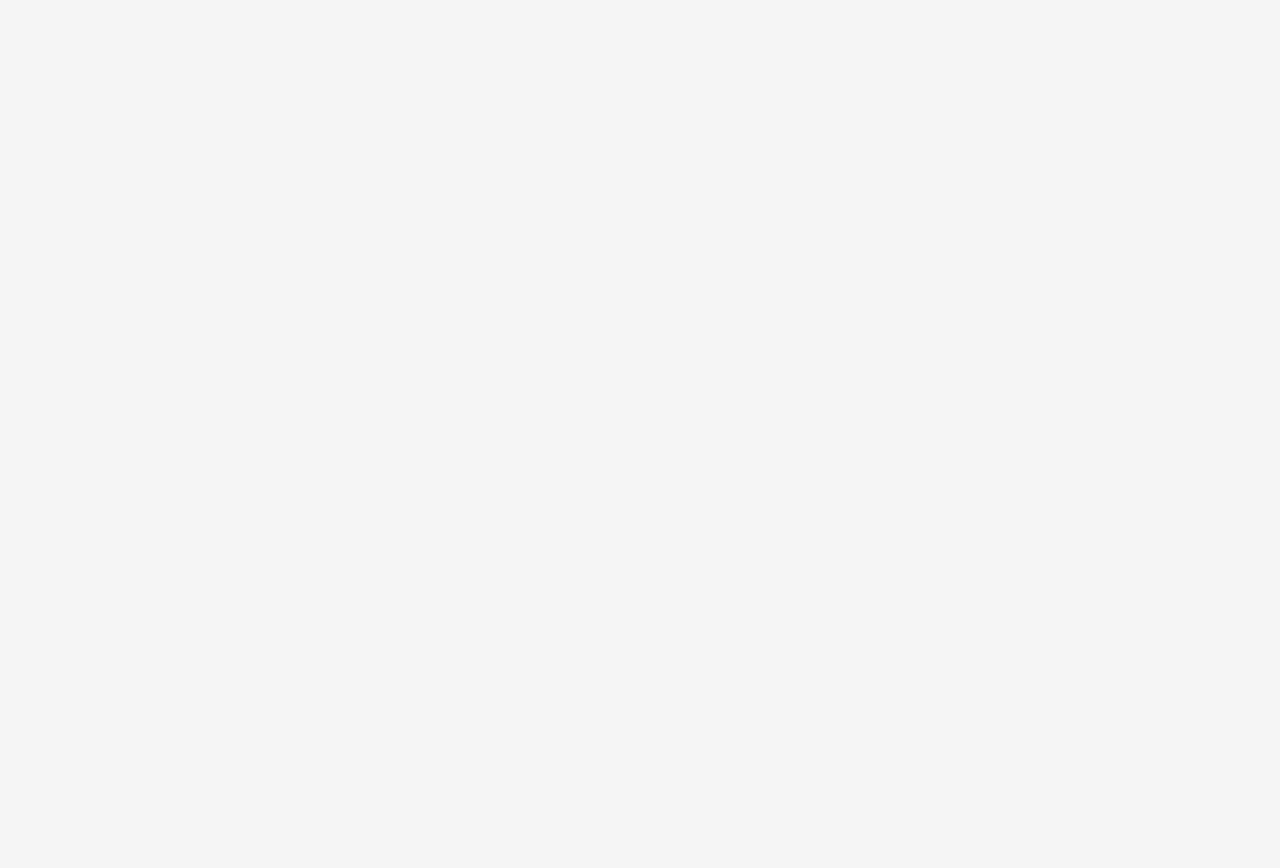
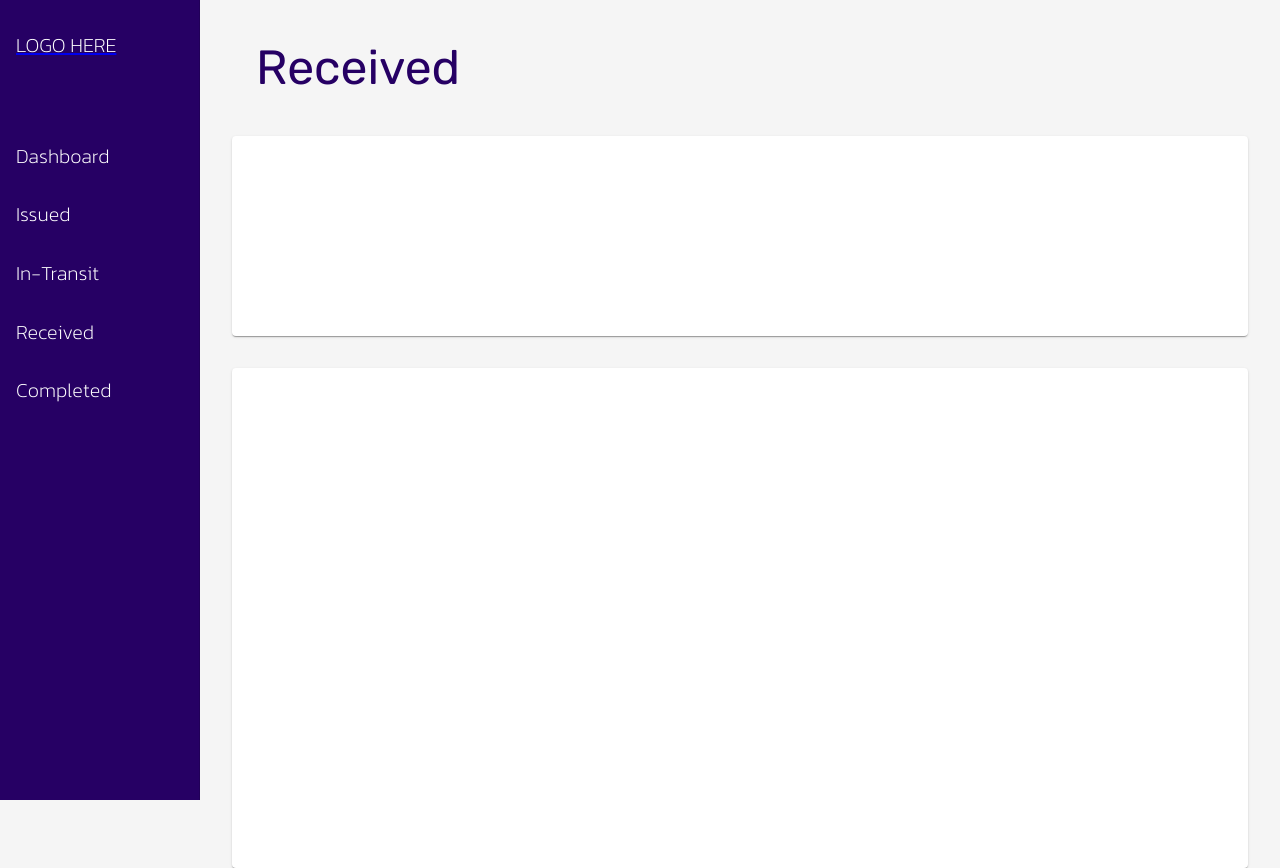
Before and after one commit to Rahik-Sikder/b2bfintech, a React (Create React App) app in the folder b2bfintechs24/: page /received in a window 1280 px wide. Before the commit this address had no page. Before the commit the page ends 800 px from the top, so only its background shows below. Built offline with nearby package versions, Linux system fonts and the light colour scheme.

Commit message:
updated received

```diff
--- a/b2bfintechs24/src/App.js
+++ b/b2bfintechs24/src/App.js
@@ -1,4 +1,4 @@
-import {useState, React} from "react";
+import { useState, React } from "react";
 
 import { Route, Routes } from "react-router-dom";
 
@@ -11,7 +11,7 @@ import Dashboard from "./pages/Dashboard";
 import Login from "./pages/Login";
 import Issued from "./pages/Issued";
 import InTransit from "./pages/InTransit";
-import Recieved from "./pages/Recieved";
+import Received from "./pages/Received";
 import Completed from "./pages/Completed";
 import Welcome from "./pages/Welcome";
 
@@ -28,7 +28,7 @@ function App() {
         <Route path="/login" element={<Login setLoggedIn={setLoggedIn} />} />
         <Route path="/issued" element={<Issued />} />
         <Route path="/intransit" element={<InTransit />} />
-        <Route path="/recieved" element={<Recieved />} />
+        <Route path="/received" element={<Received />} />
         <Route path="/completed" element={<Completed />} />
       </Routes>
     </ThemeProvider>
@@ -37,9 +37,9 @@ function App() {
 
 const HomePage = ({ isLoggedIn, setLoggedIn }) => {
   if (isLoggedIn) {
-    return <Dashboard setLoggedIn={setLoggedIn}/>;
+    return <Dashboard setLoggedIn={setLoggedIn} />;
   }
-  return <Welcome setLoggedIn={setLoggedIn}/>;
+  return <Welcome setLoggedIn={setLoggedIn} />;
 };
 
 export default App;
--- a/b2bfintechs24/src/components/NavigationBar.js
+++ b/b2bfintechs24/src/components/NavigationBar.js
@@ -14,7 +14,7 @@ const links = {
   Dashboard: "/",
   Issued: "/issued",
   "In-Transit": "/intransit",
-  Recieved: "/recieved",
+  Received: "/received",
   Completed: "/completed",
 };
 
@@ -33,7 +33,7 @@ const NavigationBar = ({ width }) => {
             </Typography>
           </Link>
         </ListItem>
-        {["Dashboard", "Issued", "In-Transit", "Recieved", "Completed"].map(
+        {["Dashboard", "Issued", "In-Transit", "Received", "Completed"].map(
           (item, index) => {
             return (
               <Link to={links[item]} style={{ textDecoration: "none" }}>
--- a/b2bfintechs24/src/pages/Recieved.js
+++ b/b2bfintechs24/src/pages/Received.js
@@ -5,12 +5,12 @@ import { Grid, Typography, Container, Button, Stack } from "@mui/material";
 import PageContainer from "../components/PageContainer";
 import SimplePaper from "../components/SimplePaper";
 
-const Recieved = () => {
+const Received = () => {
   return (
     <PageContainer>
       <Container maxWidth="lg" sx={{ marginTop: 5 }}>
         <Typography variant="h1" color="primary.dark">
-          Recieved
+          Received
         </Typography>
       </Container>
       <Stack spacing={4} marginY={5}>
@@ -21,4 +21,4 @@ const Recieved = () => {
   );
 };
 
-export default Recieved;
+export default Received;
```
Also changed, not shown: b2bfintechs24/src/theme.js (indentation only), 1 other file (tests, documents, lock files or other folders).
